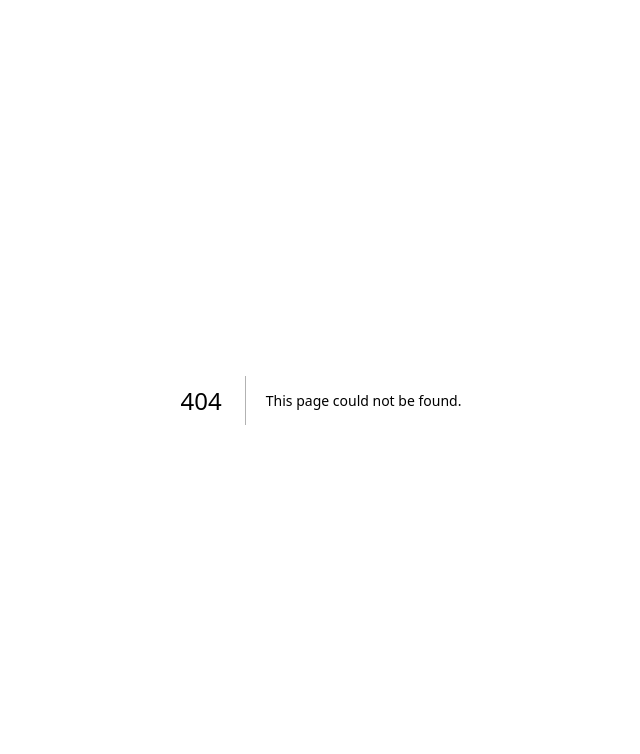
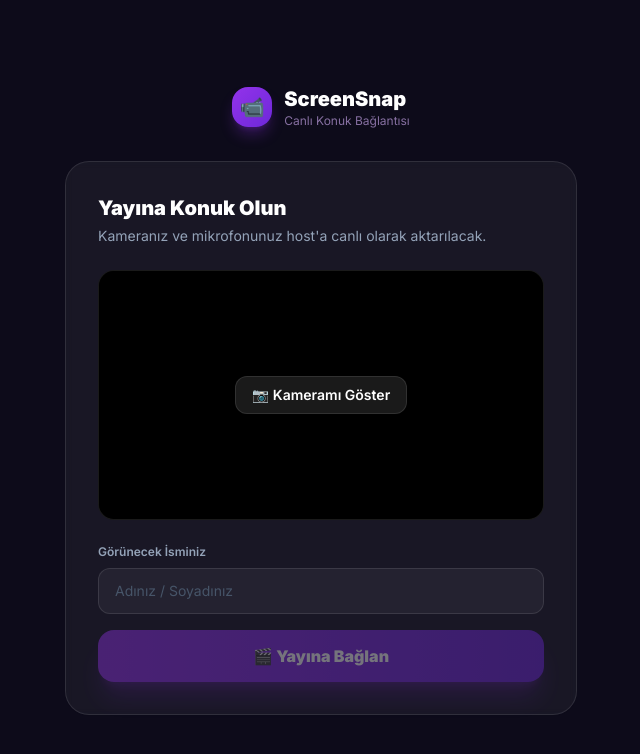
Before and after one commit to happykidstr-dot/screensnap-app, a Next.js app: page /join/1 in a window 1280 px wide. Before the commit this address had no page. Shown: the top 754 px of the page, without its empty margins (319-959 px from the left). Built offline with nearby package versions, Linux system fonts and the light colour scheme.

Commit message:
feat: Add External Channel (Zoom/Meet/Teams) support

```diff
--- /dev/null
+++ b/src/app/join/[roomId]/page.tsx
@@ -0,0 +1,191 @@
+'use client';
+
+import { use, useEffect, useRef, useState } from 'react';
+
+export default function JoinPage({ params }: { params: Promise<{ roomId: string }> }) {
+  const { roomId } = use(params);
+  const localVideoRef = useRef<HTMLVideoElement>(null);
+  const [status, setStatus] = useState<'setup' | 'connecting' | 'connected' | 'error'>('setup');
+  const [guestName, setGuestName] = useState('');
+  const [error, setError] = useState('');
+  const [duration, setDuration] = useState(0);
+  const peerRef = useRef<import('peerjs').Peer | null>(null);
+  const localStreamRef = useRef<MediaStream | null>(null);
+
+  const pad = (n: number) => n.toString().padStart(2, '0');
+
+  const startGuest = async () => {
+    if (!guestName.trim()) return;
+    setStatus('connecting');
+    try {
+      const stream = await navigator.mediaDevices.getUserMedia({
+        video: { width: 1280, height: 720, frameRate: 30 },
+        audio: { echoCancellation: true, noiseSuppression: true },
+      });
+      localStreamRef.current = stream;
+      if (localVideoRef.current) {
+        localVideoRef.current.srcObject = stream;
+        localVideoRef.current.play().catch(() => {});
+      }
+
+      const { Peer } = await import('peerjs');
+      const peer = new Peer({
+        config: { iceServers: [
+          { urls: 'stun:stun.l.google.com:19302' },
+          { urls: 'stun:stun1.l.google.com:19302' },
+        ]},
+      });
+      peerRef.current = peer;
+
+      peer.on('open', (myId) => {
+        // Connect to host using their room ID, sending our stream
+        // Encode guest name into connection metadata
+        const call = peer.call(roomId, stream, {
+          metadata: { guestName: guestName.trim(), guestId: myId },
+        });
+        call.on('stream', () => {
+          // Host answered — we're connected
+          setStatus('connected');
+          let secs = 0;
+          const iv = setInterval(() => setDuration(++secs), 1000);
+          call.on('close', () => { setStatus('error'); setError('Host bağlantıyı kapattı.'); clearInterval(iv); });
+        });
+        call.on('error', () => { setStatus('error'); setError('Bağlantı hatası.'); });
+      });
+
+      peer.on('error', (err) => {
+        setStatus('error');
+        setError(err.message.includes('Could not connect')
+          ? 'Host bulunamadı. Oda linki doğru mu?'
+          : err.message);
+      });
+    } catch (e) {
+      setStatus('error');
+      setError('Kamera/mikrofon erişimi reddedildi: ' + String(e));
+    }
+  };
+
+  // Cleanup on unmount
+  useEffect(() => {
+    return () => {
+      localStreamRef.current?.getTracks().forEach(t => t.stop());
+      peerRef.current?.destroy();
+    };
+  }, []);
+
+  return (
+    <div className="min-h-screen bg-[#0d0b1a] flex flex-col items-center justify-center p-6"
+         style={{ fontFamily: "'Inter', sans-serif" }}>
+      <div className="w-full max-w-lg">
+        {/* Header */}
+        <div className="flex items-center justify-center gap-3 mb-8">
+          <div className="w-10 h-10 rounded-2xl bg-gradient-to-br from-purple-600 to-violet-700 flex items-center justify-center shadow-lg shadow-purple-600/30">
+            <span className="text-xl">📹</span>
+          </div>
+          <div>
+            <p className="text-white font-black text-xl">ScreenSnap</p>
+            <p className="text-purple-300/60 text-xs">Canlı Konuk Bağlantısı</p>
+          </div>
+        </div>
+
+        {/* Setup card */}
+        {status === 'setup' && (
+          <div className="rounded-3xl border border-white/10 bg-white/5 backdrop-blur-sm p-8">
+            <h1 className="text-xl font-black text-white mb-1">Yayına Konuk Olun</h1>
+            <p className="text-slate-400 text-sm mb-6">
+              Kameranız ve mikrofonunuz host'a canlı olarak aktarılacak.
+            </p>
+
+            {/* Local camera preview */}
+            <div className="relative rounded-2xl overflow-hidden bg-black aspect-video mb-6 border border-white/10">
+              <video ref={localVideoRef} autoPlay muted playsInline className="w-full h-full object-cover" style={{ transform: 'scaleX(-1)' }} />
+              <div className="absolute inset-0 flex items-center justify-center bg-black/60">
+                <button
+                  onClick={async () => {
+                    try {
+                      const s = await navigator.mediaDevices.getUserMedia({ video: true, audio: true });
+                      localStreamRef.current = s;
+                      if (localVideoRef.current) { localVideoRef.current.srcObject = s; localVideoRef.current.play().catch(() => {}); }
+                    } catch { /* ignore */ }
+                  }}
+                  className="flex items-center gap-2 px-4 py-2 rounded-xl bg-white/10 hover:bg-white/20 text-white text-sm font-semibold transition-all border border-white/10"
+                >
+                  📷 Kameramı Göster
+                </button>
+              </div>
+            </div>
+
+            {/* Guest name */}
+            <div className="mb-4">
+              <label className="text-xs text-slate-400 font-semibold mb-2 block">Görünecek İsminiz</label>
+              <input
+                value={guestName}
+                onChange={e => setGuestName(e.target.value)}
+                onKeyDown={e => e.key === 'Enter' && startGuest()}
+                placeholder="Adınız / Soyadınız"
+                className="w-full bg-white/5 border border-white/10 rounded-xl px-4 py-3 text-white placeholder-slate-600 outline-none focus:ring-2 focus:ring-purple-500 text-sm"
+              />
+            </div>
+
+            <button
+              onClick={startGuest}
+              disabled={!guestName.trim()}
+              className="w-full py-3.5 rounded-2xl bg-gradient-to-r from-purple-600 to-violet-700 hover:from-purple-500 hover:to-violet-600 disabled:opacity-40 disabled:cursor-not-allowed text-white font-black text-base shadow-xl shadow-purple-600/30 transition-all hover:scale-[1.02] active:scale-95"
+            >
+              🎬 Yayına Bağlan
+            </button>
+          </div>
+        )}
+
+        {/* Connecting */}
+        {status === 'connecting' && (
+          <div className="rounded-3xl border border-white/10 bg-white/5 p-8 flex flex-col items-center gap-4">
+            <div className="w-14 h-14 border-4 border-purple-500 border-t-transparent rounded-full animate-spin" />
+            <p className="text-white font-bold text-lg">Bağlanıyor…</p>
+            <p className="text-slate-400 text-sm text-center">Host'a bağlantı kuruluyor.<br/>Lütfen bekleyin.</p>
+          </div>
+        )}
+
+        {/* Connected */}
+        {status === 'connected' && (
+          <div className="rounded-3xl border border-emerald-500/30 bg-emerald-500/5 p-8 flex flex-col items-center gap-4">
+            <div className="w-16 h-16 rounded-full bg-emerald-500/20 flex items-center justify-center">
+              <span className="text-3xl">✅</span>
+            </div>
+            <div className="text-center">
+              <p className="text-emerald-300 font-black text-xl">Yayındasınız!</p>
+              <p className="text-slate-400 text-sm mt-1">
+                {pad(Math.floor(duration / 60))}:{pad(duration % 60)} süredir bağlısınız
+              </p>
+            </div>
+            <div className="relative rounded-2xl overflow-hidden bg-black w-full aspect-video border border-emerald-500/20">
+              <video ref={localVideoRef} autoPlay muted playsInline className="w-full h-full object-cover" style={{ transform: 'scaleX(-1)' }} />
+              <div className="absolute top-2 left-2 flex items-center gap-1.5 px-2 py-0.5 rounded-full bg-red-500/80 text-white text-[10px] font-bold">
+                <span className="w-1.5 h-1.5 rounded-full bg-white animate-pulse" /> CANLI
+              </div>
+              <div className="absolute bottom-2 left-2 px-2 py-0.5 rounded bg-black/60 text-white text-xs font-semibold">
+                {guestName}
+              </div>
+            </div>
+            <p className="text-slate-500 text-xs text-center">
+              Kameranız ve sesiniz host'a aktarılıyor.<br/>Bu pencereyi kapatmayın.
+            </p>
+          </div>
+        )}
+
+        {/* Error */}
+        {status === 'error' && (
+          <div className="rounded-3xl border border-red-500/20 bg-red-500/5 p-8 flex flex-col items-center gap-4">
+            <span className="text-4xl">⚠️</span>
+            <p className="text-white font-bold text-lg">Bağlantı Hatası</p>
+            <p className="text-red-300/80 text-sm text-center">{error}</p>
+            <button onClick={() => setStatus('setup')}
+              className="px-6 py-2.5 rounded-xl bg-white/10 hover:bg-white/20 text-white font-semibold transition-all text-sm">
+              ↩ Tekrar Dene
+            </button>
+          </div>
+        )}
+      </div>
+    </div>
+  );
+}
```
